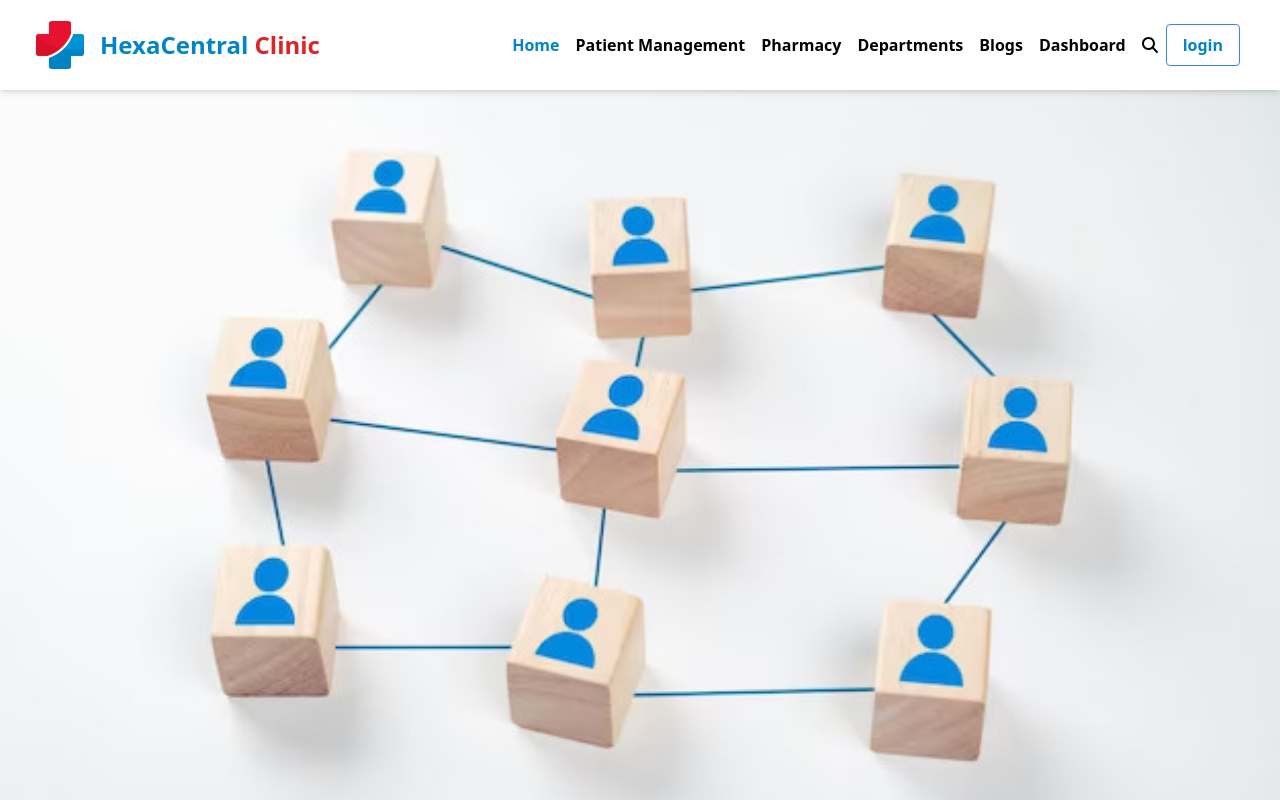
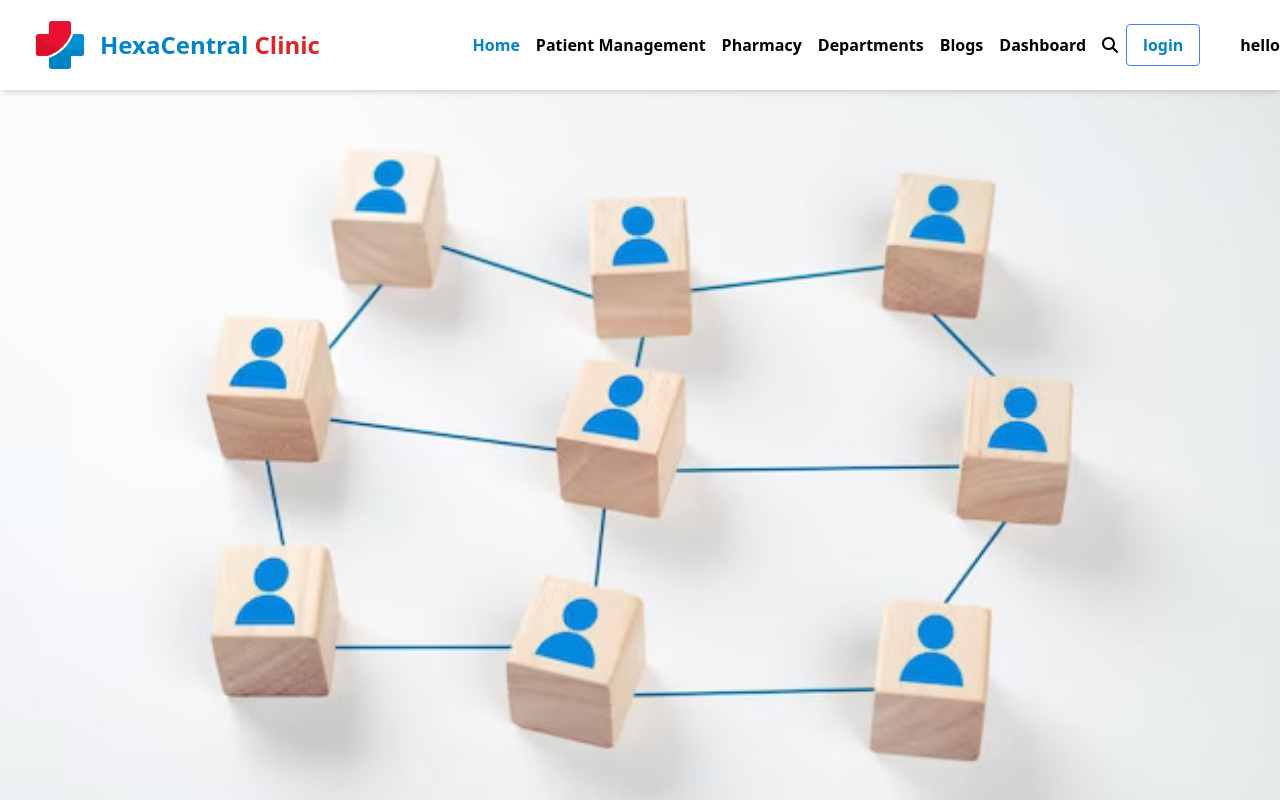
Before and after one commit to team-hexa-script/hospital-management, a Next.js app: page / in a window 1280 px wide. Shown: the top 800 px of the page. Built offline with nearby package versions, Linux system fonts and the light colour scheme.

Commit message:
first commit

```diff
--- a/src/components/Navbar.jsx
+++ b/src/components/Navbar.jsx
@@ -84,6 +84,7 @@ const Navbar = () => {
               login
             </button>
           </li>
+          <h2>hello</h2>
         </ul>
         {/* Add Login Button */}
 
```
